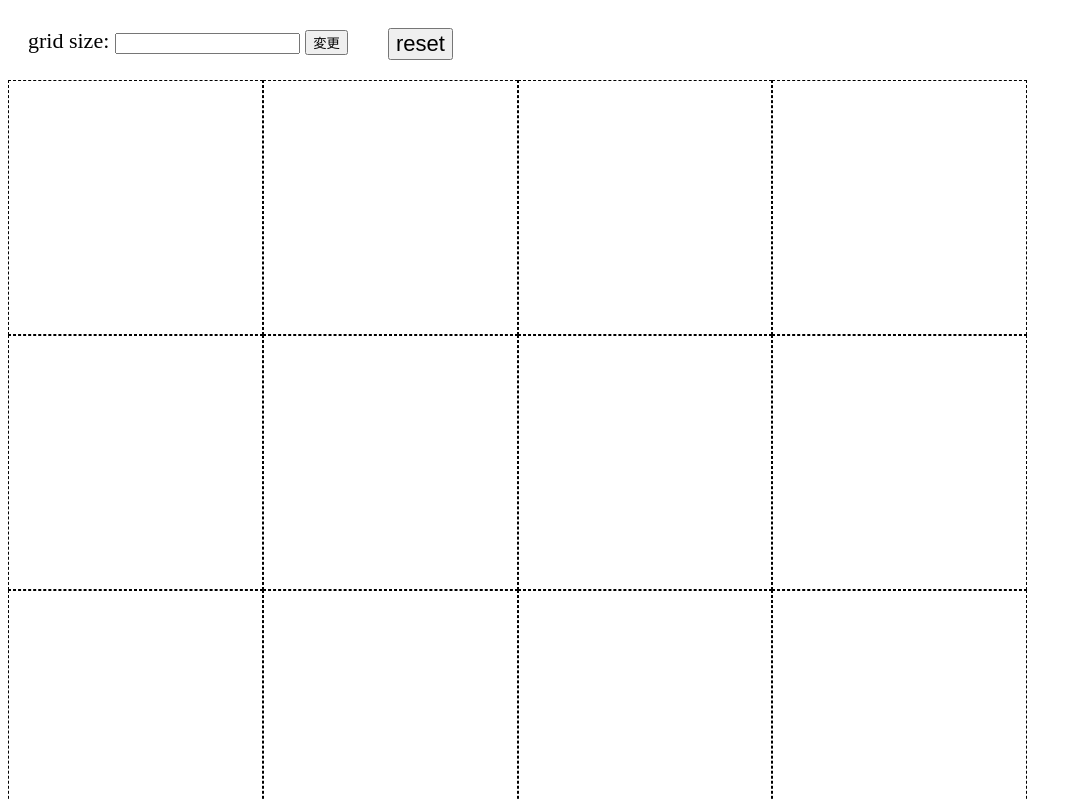
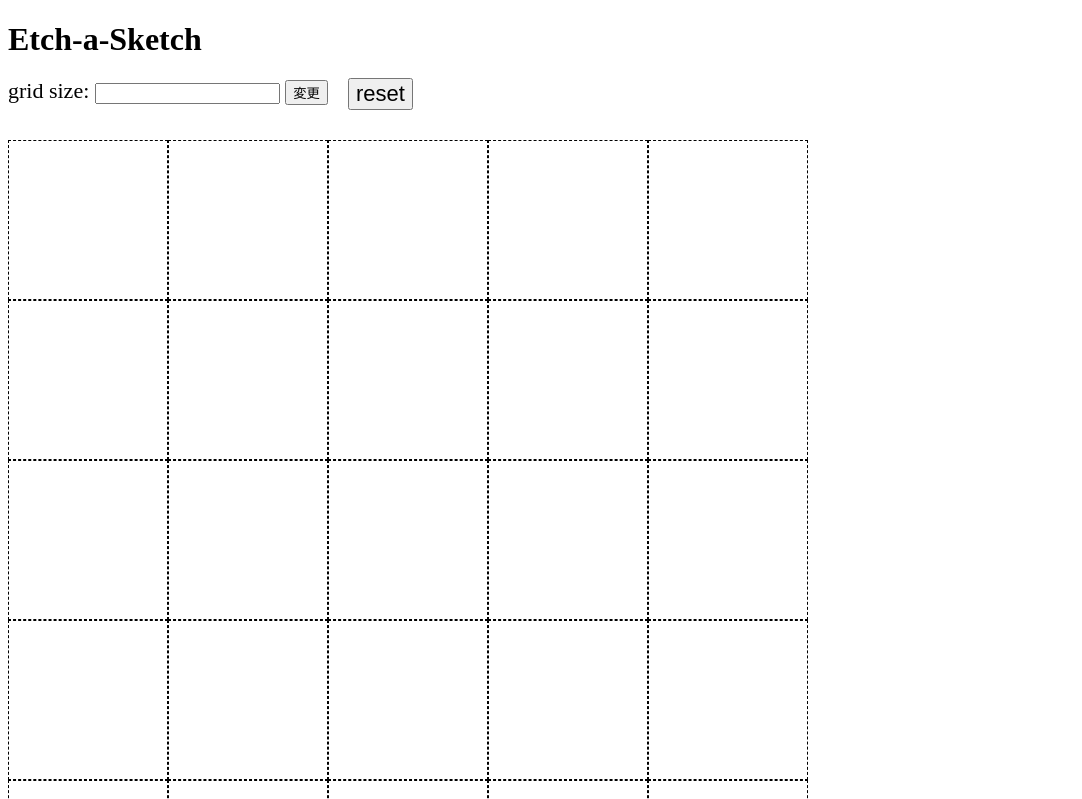
Before and after one commit to Yukimaru753/Project-Etch-a-Sketch, a plain HTML site: page index.html in a window 1280 px wide. Both pictures are taken after typing "5" into the empty fields and a click on the button "変更". Shown: the top 799 px of the page, without its empty margins (0-1082 px from the left). Drawn offline with Linux system fonts and the light colour scheme.

Commit message:
Add grid controls and improve layout

```diff
--- a/index.html
+++ b/index.html
@@ -7,6 +7,7 @@
     <link rel="stylesheet" href="style.css" />
   </head>
   <body>
+    <h1 class="title">Etch-a-Sketch</h1>
     <div class="container">
       <form class="form">
         <label for="size">grid size:</label>
--- a/javascript.js
+++ b/javascript.js
@@ -46,8 +46,8 @@ form.addEventListener("submit", (event) => {
   event.preventDefault();
   const input = document.querySelector("#size");
   const size = Number(input.value);
-  if (!Number.isInteger(size) || size < 0 || 100 < size) {
-    alert("0 ~ 100 の整数を入力してください");
+  if (!Number.isInteger(size) || size <= 0 || 100 < size) {
+    alert("1 ~ 100 の整数を入力してください");
   } else {
     input.value = "";
     gridContainer.textContent = "";
--- a/style.css
+++ b/style.css
@@ -1,27 +1,34 @@
 /* リセットボタンとフォームの親 */
 .container {
     display: flex;
+    flex-wrap: wrap;
+    gap:20px;
+    padding-top: 20px;
+    padding-bottom: 30px;
+}
 
+.title {
+    margin-bottom: 0;
 }
 
 /* グリッドコンテナをflexboxにする */
 #gridContainer {
   display: flex;
   flex-wrap: wrap;
+  max-width: 800px;
 }
 
 /* width : height = 1 : 1 */
 .grid {
+    box-sizing: border-box;
   aspect-ratio: 1 / 1;
   border: 1px dashed black;
 }
 
 .form {
     font-size: 22px;
-    margin:20px;
 }
 
 .resetButton {
     font-size: 22px;
-    margin:20px;
 }
```
